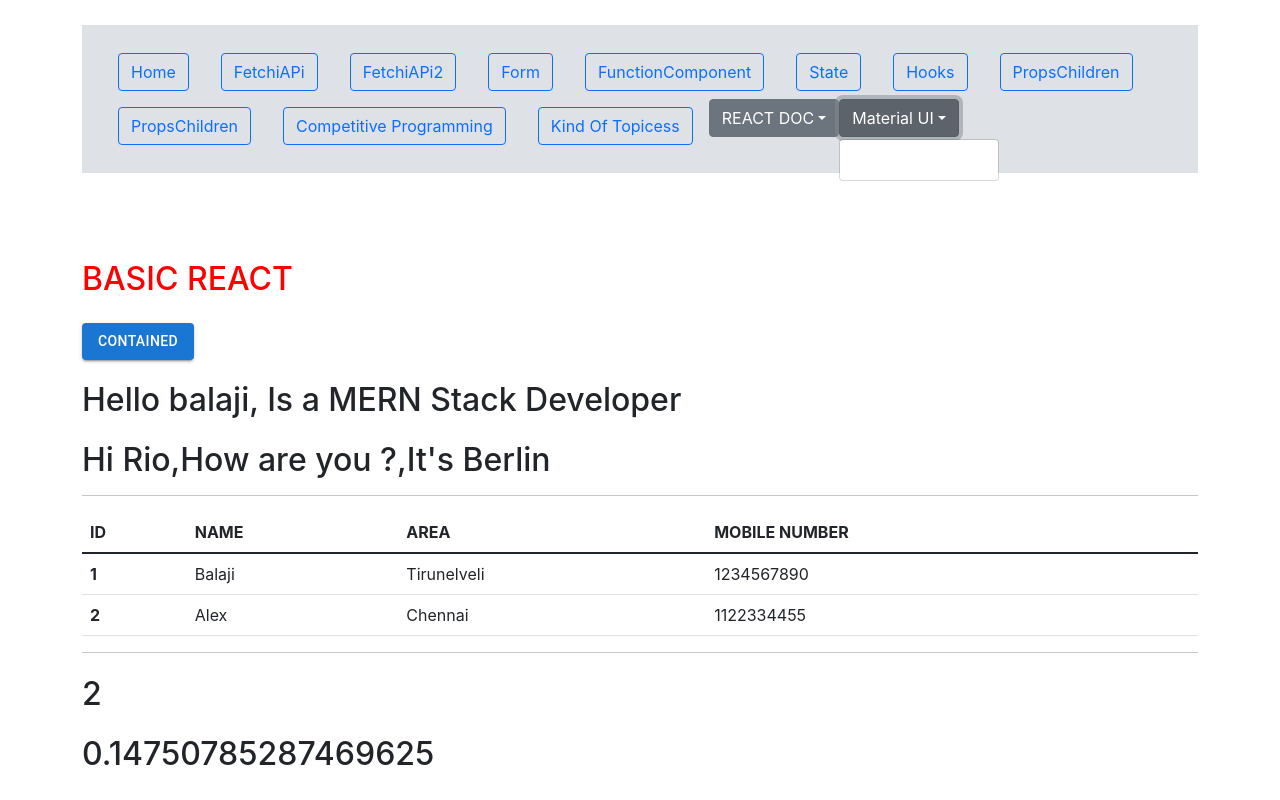
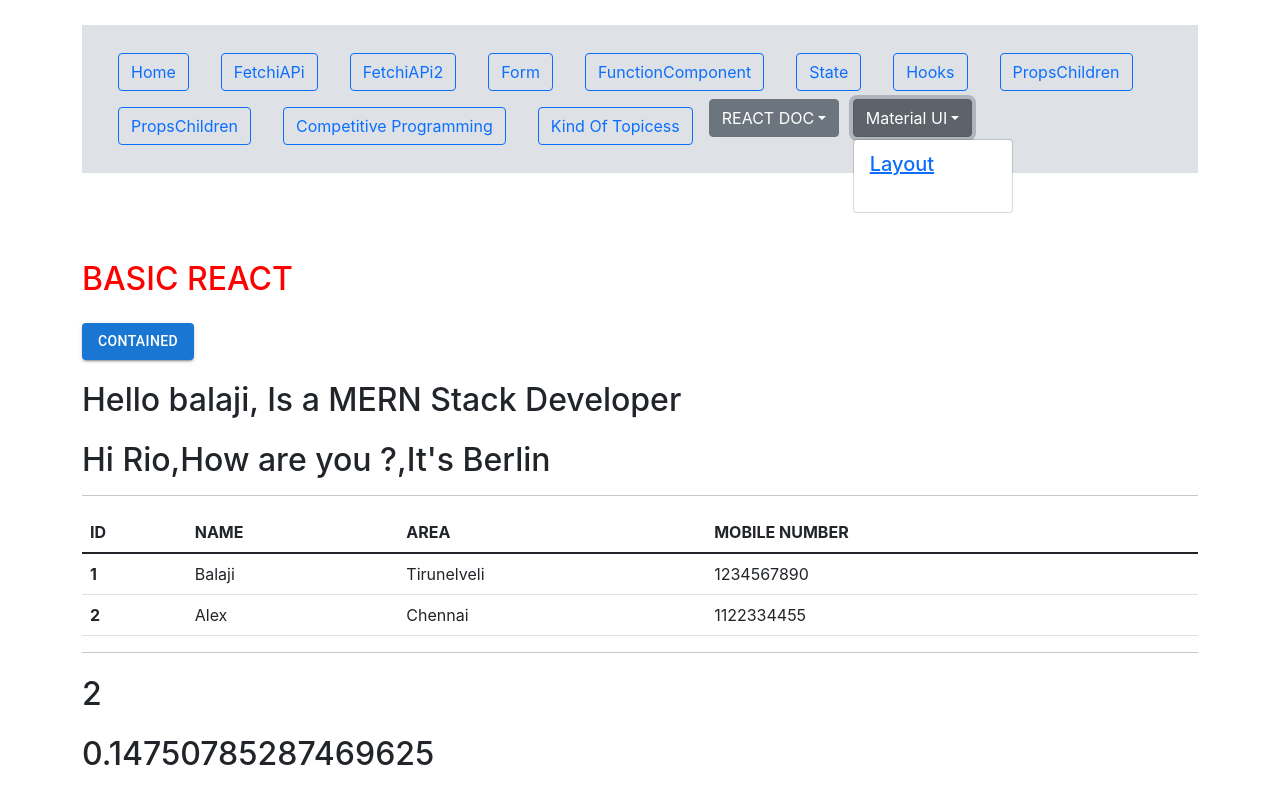
Before and after one commit to balaji1610/basic_react_new, a React (Create React App) app: page / in a window 1280 px wide. Both pictures are taken after a click on the button "Material UI". Built offline with nearby package versions, Linux system fonts and the light colour scheme.

Commit message:
Material_UI_layout

```diff
--- a/src/App.js
+++ b/src/App.js
@@ -29,6 +29,9 @@ import Miscellaneous from "./Components/KindofTopices/miscellaneous/miscellaneou
 import DescribingUI from "./Reactdoc/Pages/PageDescribingUI";
 import AddingInteractivity from "./Reactdoc/Pages/AddingInteractivity";
 import ManagingState from "./Reactdoc/Pages/ManagingState";
+
+//Material Ui
+import Layout from "./MaterialUI/Pages/Layout";
 function App() {
   return (
     <div class="container bodyC">
@@ -59,6 +62,8 @@ function App() {
             element={<AddingInteractivity />}
           />
           <Route path="/ManageingState" element={<ManagingState />} />
+          {/* MaterialUI */}
+          <Route path="/Layout" element={<Layout />} />
         </Routes>
       </div>
     </div>
--- a/src/Components/Nav.jsx
+++ b/src/Components/Nav.jsx
@@ -29,7 +29,6 @@ function Nav() {
             </button>
           </Link>{" "}
         </a>
-
         <a class="nav-link ">
           <Link to="/Form">
             {" "}
@@ -70,7 +69,6 @@ function Nav() {
             </button>
           </Link>
         </a>
-
         <a class="nav-link ">
           <Link to="/PropsChildren">
             {" "}
@@ -133,7 +131,8 @@ function Nav() {
               </a>
             </li>
           </ul>
-        </div>
+        </div>{" "}
+        &nbsp;&nbsp;&nbsp;
         <div class="dropdown">
           <a
             class="btn btn-secondary dropdown-toggle"
@@ -148,7 +147,12 @@ function Nav() {
 
           <ul class="dropdown-menu" aria-labelledby="dropdownMenuLink">
             <li>
-              <a class="dropdown-item"></a>
+              <a class="dropdown-item">
+                <Link to="/Layout">
+                  {" "}
+                  <h5>Layout</h5>
+                </Link>
+              </a>
             </li>
             <li>
               <a class="dropdown-item"></a>
--- /dev/null
+++ b/src/MaterialUI/Pages/Layout.jsx
@@ -0,0 +1,7 @@
+export default function Layout() {
+  return (
+    <div>
+      <h1>Layout</h1>
+    </div>
+  );
+}
```
